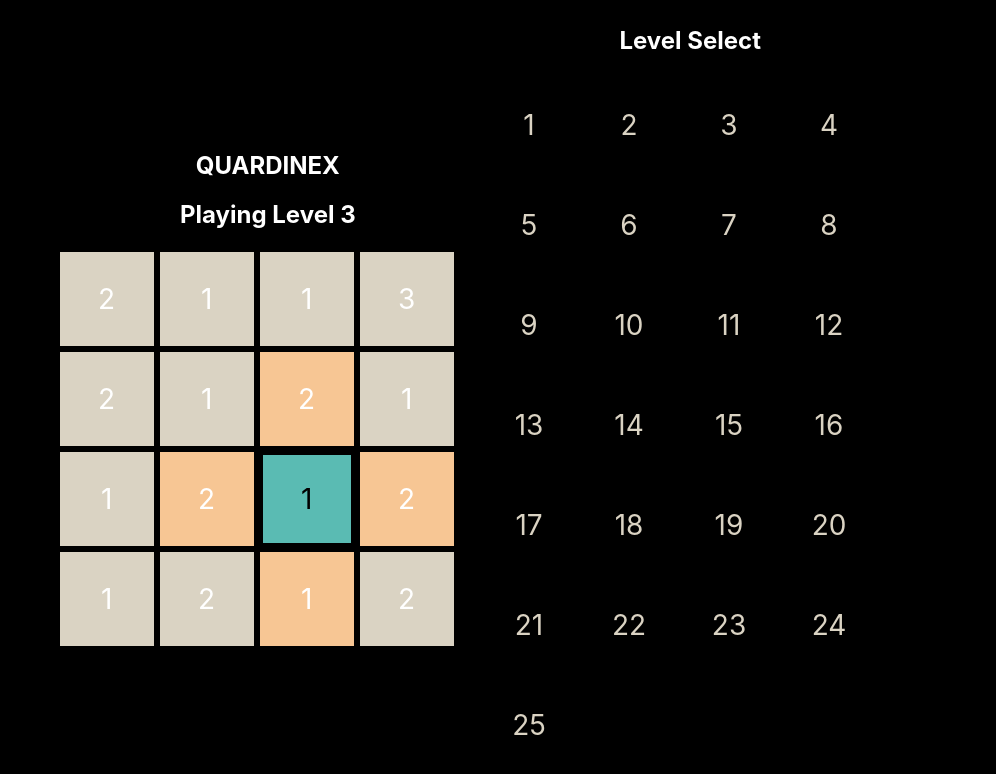
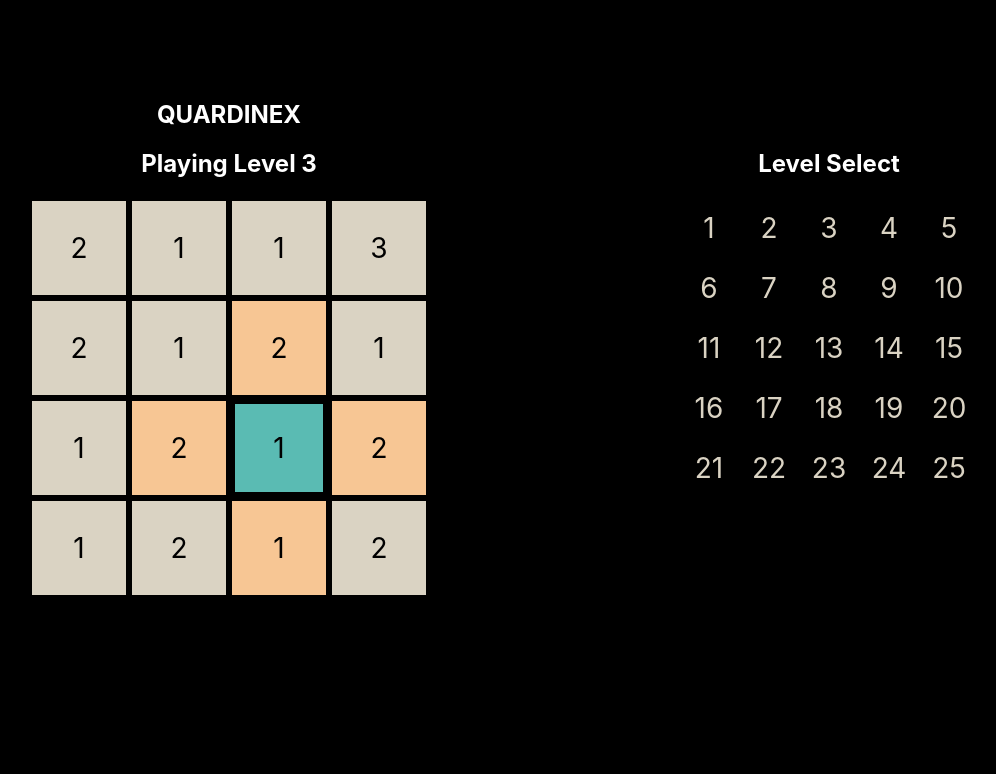
Before and after one commit to symbioid/quardinex, a React (Create React App) app: page / in a window 1280 px wide. Shown: the top 774 px of the page, without its empty margins (161-1157 px from the left). Built offline with nearby package versions, Linux system fonts and the light colour scheme.

Commit message:
styles to give dave geometric poop.

```diff
--- a/public/index.html
+++ b/public/index.html
@@ -15,6 +15,7 @@
       user's mobile device or desktop. See https://developers.google.com/web/fundamentals/web-app-manifest/
     -->
     <link rel="manifest" href="%PUBLIC_URL%/manifest.json" />
+
     <!--
       Notice the use of %PUBLIC_URL% in the tags above.
       It will be replaced with the URL of the `public` folder during the build.
@@ -24,6 +25,7 @@
       work correctly both with client-side routing and a non-root public URL.
       Learn how to configure a non-root public URL by running `npm run build`.
     -->
+
     <title>React App</title>
   </head>
   <body>
--- a/src/App.css
+++ b/src/App.css
@@ -11,17 +11,26 @@ body {
 
 .app {
   display: flex;
+  width: 100%;
   min-height: 100vh;
   /*flex-direction: column;*/
   align-items: center;
   justify-content: center;
-  color: white;
+}
+
+.container {
+  display: flex;
+  width:  1200px;
+  height:  600px;
+  /*flex-direction: column;*/
+  /*align-items: center;*/
+  /*justify-content: center;*/
 }
 
 
 .levelselect, .game {
-  flex: 0 0 auto;
-  width: 33%;
+  /*flex: 0 0 auto;
+  width: 33%;*/
 }
 
 h2 {
@@ -31,11 +40,32 @@ h2 {
   margin-bottom: 20px;
 }
 
-.levelNumber {
+
+
+.levelselect {
+  flex: 1 0 auto;
+  width: 300px;
+}
+
+.level-menu-container {
+  display: flex;
+  justify-content: center;
+}
+
+.level-menu{
+  width: 300px;
+}
+
+.level-menu-row {
+  display: flex;
+  flex-wrap: wrap;
+}
+
+.level-number {
   cursor: pointer;
   flex: 0 0 auto;
-  width: var(--cell-size);
-  height: var(--cell-size);
+  width: 60px;
+  height: 60px;
   color: #dad3c3;
   overflow: hidden;
   display: flex;
@@ -45,22 +75,27 @@ h2 {
   font-size: 28px;
 }
 
-.levelMenu{
+.level-number:hover {
+  color: #5abbb3;
+}
+
+
+.game {
+  flex: 1 0 auto;
+  width: 500px;
+}
+
+.grid-container {
   display: flex;
-  flex-wrap: wrap;
-  width: 100%;
+  justify-content: center;
+}
 
-}
 .grid {
-  /*display: flex;*/
-  align-self: center;
-  width: 500px;
 }
 
 .row {
   display: flex;
   flex-wrap: wrap;
-  /*width: 100%;*/
 }
 
 .cell {
--- a/src/App.jsx
+++ b/src/App.jsx
@@ -300,31 +300,40 @@ const App = ()=> {
 
   const LevelSelect = ()=> {
     return (
-      <div className="levelMenu">
+      <div className="level-menu">
+        <div className="level-menu-row">
         {
           levels.map((level, index)=> {
             return (
-              <div className="levelNumber" onClick={()=> { loadLevel(index); }}>
+              <div className="level-number" onClick={()=> { loadLevel(index); }}>
                {index + 1}
               </div>
             )
           })
         }
         </div>
+      </div>
     );
   }
 
   return (
     <div className="app">
+      <div className="container">
         <div className="game">
           <h2>{message}</h2>
           <h2>Playing Level {currentLevel+1}</h2>
+          <div className="grid-container">
             <Grid board={board}/>
           </div>
+        </div>
 
-      <div className = "levelselect">
+        <div className="levelselect">
+          <h2>&nbsp;</h2>
           <h2>Level Select</h2>
+          <div className="level-menu-container">
             <LevelSelect />
+          </div>
+        </div>
       </div>
     </div>
   );
```
Also changed, not shown: 1 other file (tests, documents, lock files or other folders). Lines whose indentation alone changed are shown as unchanged.
